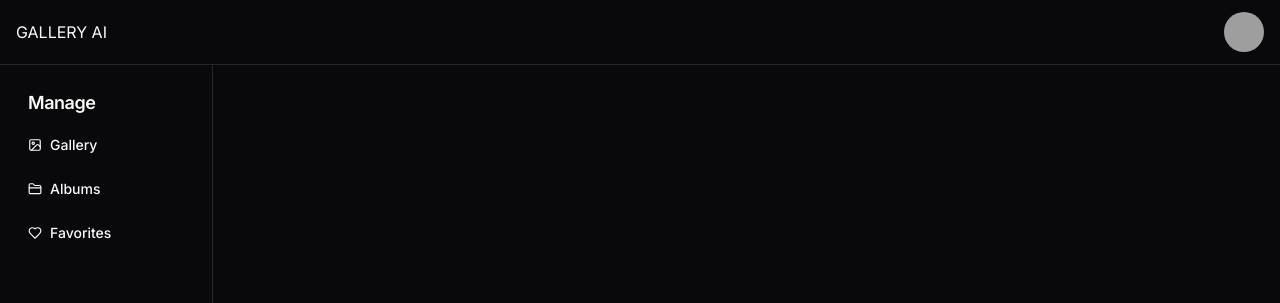
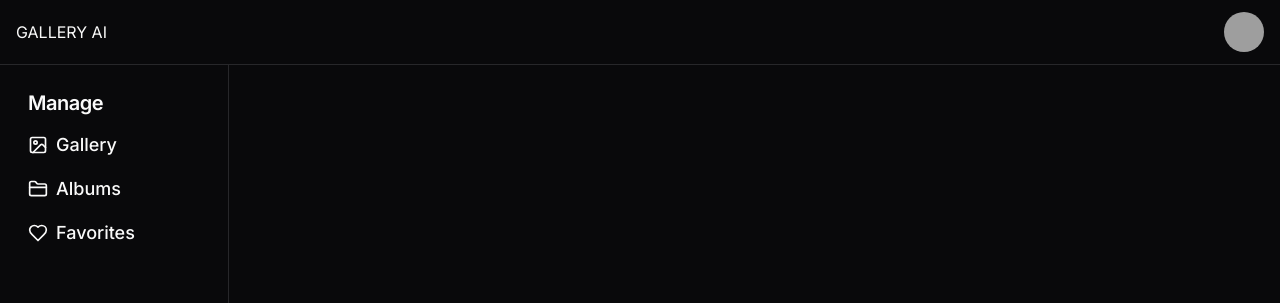
Before and after one commit to graydonvg/gallery-ai, a Next.js app: page / in a window 1280 px wide. Shown: the top 303 px of the page. Built offline with nearby package versions, Linux system fonts and the light colour scheme; grey boxes are pictures that could not be loaded.

Commit message:
fix masonry grid grid-template-columns using js constant, remove favorite button bg color

```diff
--- a/src/components/favorite-button.tsx
+++ b/src/components/favorite-button.tsx
@@ -13,7 +13,7 @@ export default function FavoriteButton({
   onUnfavorite,
 }: Props) {
   return (
-    <button className="absolute right-2 top-2 z-50 hidden items-center justify-center rounded-full bg-black/50 p-1 group-hover:flex">
+    <button className="absolute right-2 top-2 z-50 hidden items-center justify-center p-1 text-base group-hover:flex">
       {isFavorite ? (
         <SolidHeart
           className="right-2 top-2 z-50 text-red-500 hover:text-white"
--- a/src/components/masonry-grid.tsx
+++ b/src/components/masonry-grid.tsx
@@ -2,6 +2,7 @@ import { SearchResult } from "@/lib/types";
 import ImageOverlay from "./ui/image-overlay";
 import FavoriteButton from "./favorite-button";
 import { CldImage } from "next-cloudinary";
+import { cn } from "@/lib/utils";
 
 type Props = {
   resources: SearchResult[];
@@ -24,15 +25,22 @@ export default function MasonryGrid({
   }
 
   return (
-    <div className={`grid grid-cols-${MAX_COLUMNS} gap-4`}>
+    <div
+      className="grid gap-4"
+      style={{
+        gridTemplateColumns: `repeat(${MAX_COLUMNS}, minmax(0, 1fr))`,
+      }}
+    >
       {columns.map((column, index) => (
         <div key={index} className="flex flex-col gap-4">
           {column.map((resource) => {
             const isFavorite = resource.tags.includes("favorite");
 
             return (
-              <div key={resource.public_id}>
-                <ImageOverlay displayName={resource.display_name}>
+              <ImageOverlay
+                key={resource.public_id}
+                displayName={resource.display_name}
+              >
                 <FavoriteButton
                   isFavorite={isFavorite}
                   onFavorite={() => onFavorite?.(resource.public_id)}
@@ -47,7 +55,6 @@ export default function MasonryGrid({
                   className="rounded-md"
                 />
               </ImageOverlay>
-              </div>
             );
           })}
         </div>
--- a/src/components/side-menu.tsx
+++ b/src/components/side-menu.tsx
@@ -4,41 +4,41 @@ import Link from "next/link";
 
 export default function SideMenu() {
   return (
-    <div className="basis-[20vw] border-r border-border pb-12">
+    <div className="basis-[280px] border-r border-border pb-12">
       <div className="space-y-4 py-4">
         <div className="px-3 py-2">
-          <h2 className="mb-2 px-4 text-lg font-semibold tracking-tight">
+          <h2 className="mb-2 px-4 text-xl font-semibold tracking-tight">
             Manage
           </h2>
           <div className="space-y-1">
             <Button
               asChild
               variant="ghost"
-              className="flex w-full justify-start gap-2"
+              className="flex w-full justify-start gap-2 text-lg"
             >
               <Link href="/gallery">
                 {/* eslint-disable-next-line jsx-a11y/alt-text */}
-                <Image aria-hidden size={14} />
+                <Image aria-hidden size={20} />
                 Gallery
               </Link>
             </Button>
             <Button
               asChild
               variant="ghost"
-              className="flex w-full justify-start gap-2"
+              className="flex w-full justify-start gap-2 text-lg"
             >
               <Link href="/albums">
-                <FolderClosed size={14} />
+                <FolderClosed size={20} />
                 Albums
               </Link>
             </Button>
             <Button
               asChild
               variant="ghost"
-              className="flex w-full justify-start gap-2"
+              className="flex w-full justify-start gap-2 text-lg"
             >
               <Link href="/favorites">
-                <Heart size={14} />
+                <Heart size={20} />
                 Favorites
               </Link>
             </Button>
```
Lines whose indentation alone changed are shown as unchanged.
